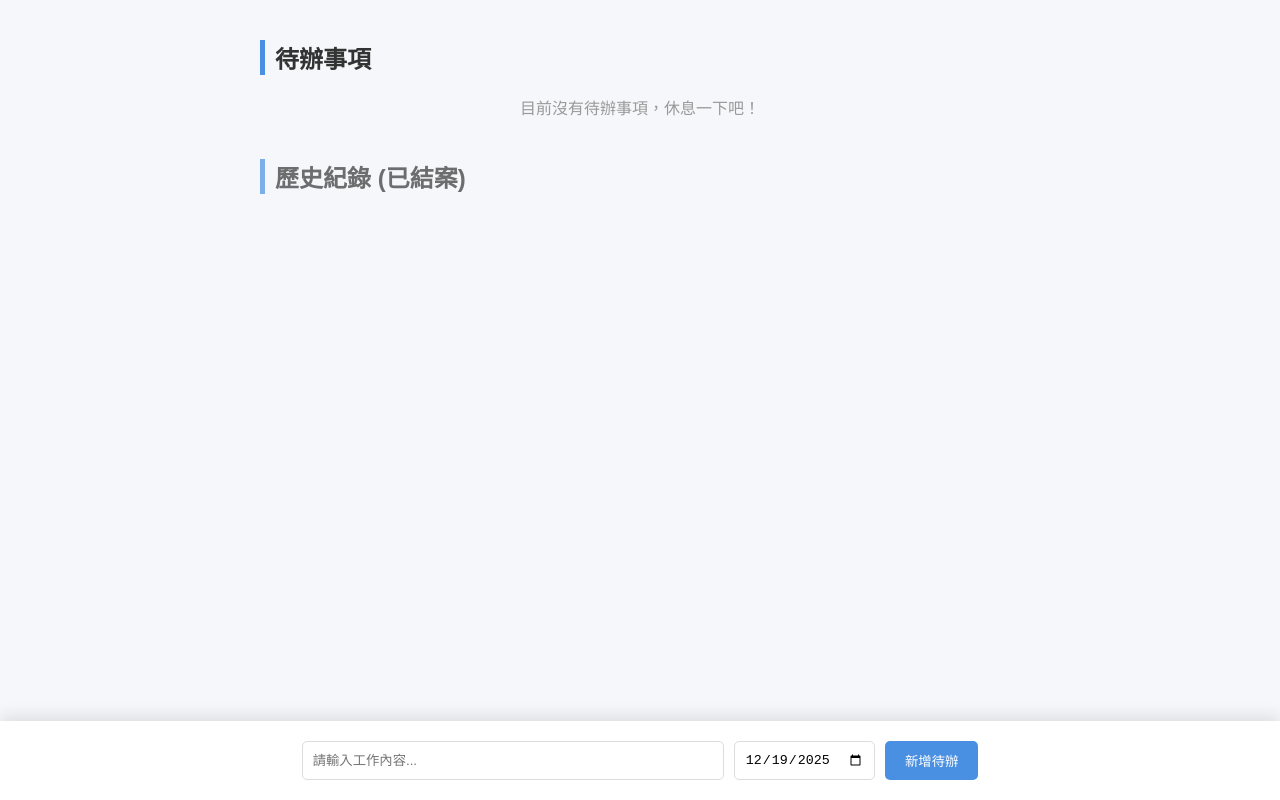
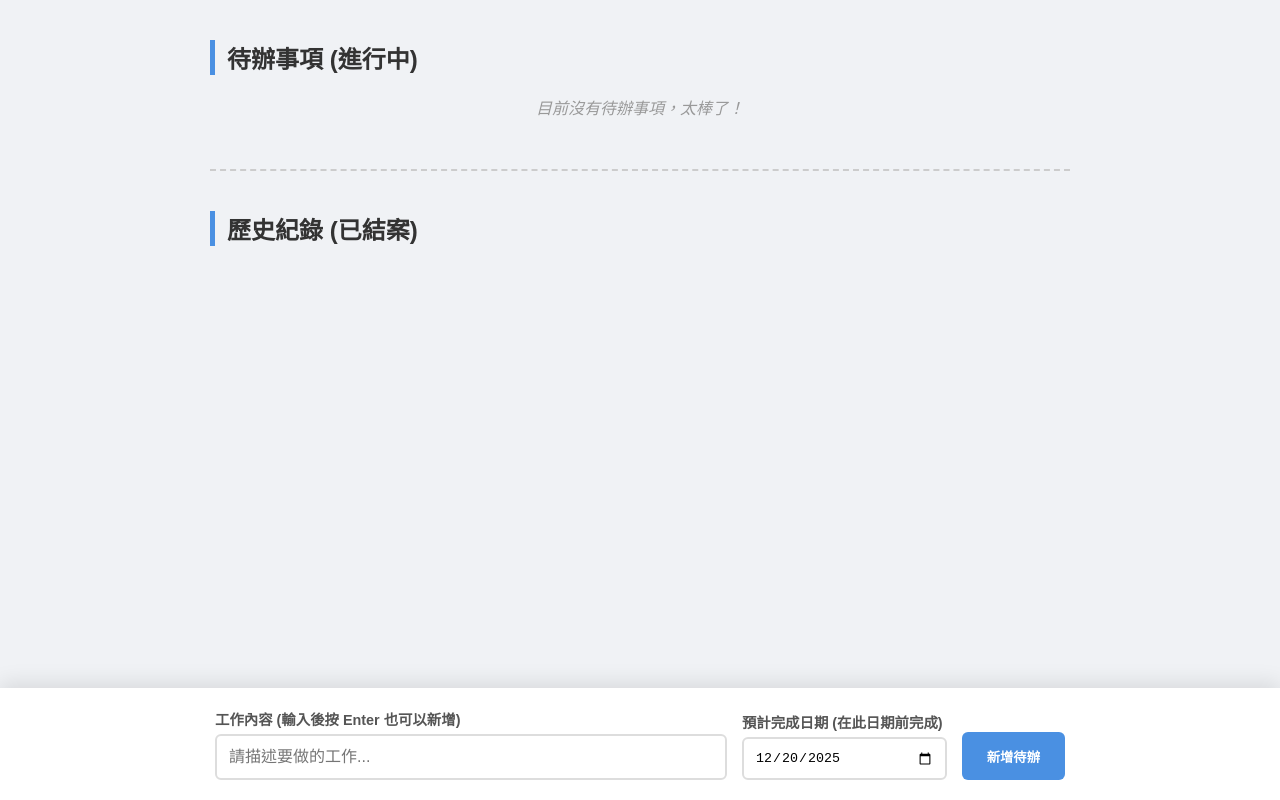
Before and after one commit to issac-sjps/ToDoList, a plain HTML site: page index.html in a window 1280 px wide. Drawn offline with Linux system fonts and the light colour scheme.

Commit message:
Update index.html

```diff
--- a/index.html
+++ b/index.html
@@ -3,13 +3,14 @@
 <head>
     <meta charset="UTF-8">
     <meta name="viewport" content="width=device-width, initial-scale=1.0">
-    <title>我的工作待辦清單</title>
+    <title>工作待辦管理系統</title>
     <style>
         :root {
             --primary-color: #4a90e2;
             --success-color: #27ae60;
-            --bg-color: #f5f7fa;
+            --bg-color: #f0f2f5;
             --text-color: #333;
+            --gray-text: #777;
         }
 
         body {
@@ -21,75 +22,112 @@
             height: 100vh;
         }
 
-        /* 主容器：讓清單區域可以捲動 */
         .container {
             flex: 1;
             overflow-y: auto;
             padding: 20px;
-            max-width: 800px;
+            max-width: 900px;
             margin: 0 auto;
             width: 100%;
             box-sizing: border-box;
-            padding-bottom: 120px; /* 為底部輸入區預留空間 */
+            padding-bottom: 160px; /* 增加底部空間 */
         }
 
-        h2 { color: var(--text-color); border-left: 5px solid var(--primary-color); padding-left: 10px; }
+        h2 { color: var(--text-color); border-left: 5px solid var(--primary-color); padding-left: 12px; margin-bottom: 20px; }
 
         .task-card {
             background: white;
-            padding: 15px;
-            border-radius: 8px;
-            margin-bottom: 10px;
-            box-shadow: 0 2px 5px rgba(0,0,0,0.1);
+            padding: 18px;
+            border-radius: 10px;
+            margin-bottom: 15px;
+            box-shadow: 0 3px 10px rgba(0,0,0,0.08);
             display: flex;
             justify-content: space-between;
             align-items: center;
-            transition: transform 0.2s;
         }
 
-        .task-info { display: flex; flex-direction: column; }
-        .task-title { font-weight: bold; font-size: 1.1rem; margin-bottom: 5px; }
-        .task-date { font-size: 0.85rem; color: #666; }
+        .task-info { display: flex; flex-direction: column; gap: 5px; }
+        .task-title { font-weight: bold; font-size: 1.2rem; color: #2c3e50; }
+        .task-meta { font-size: 0.85rem; color: var(--gray-text); display: flex; gap: 15px; }
+        .deadline-tag { color: #d35400; font-weight: bold; }
 
         .btn-done {
             background-color: var(--success-color);
             color: white;
             border: none;
-            padding: 8px 15px;
-            border-radius: 5px;
+            padding: 10px 20px;
+            border-radius: 6px;
             cursor: pointer;
             font-weight: bold;
+            transition: background 0.3s;
         }
+        .btn-done:hover { background-color: #219150; }
 
-        .history-section { margin-top: 40px; opacity: 0.7; }
-        .history-card { background: #e0e0e0; text-decoration: line-through; color: #777; }
+        .history-section { margin-top: 50px; border-top: 2px dashed #ccc; padding-top: 20px; }
+        .history-card { background: #f9f9f9; border: 1px solid #ddd; opacity: 0.8; }
+        .history-card .task-title { text-decoration: line-through; color: #888; }
 
-        /* 底部輸入區域 */
-        .input-area {
+        /* 底部輸入區域 - 優化寬度 */
+        .input-area-container {
             position: fixed;
             bottom: 0;
             left: 0;
             right: 0;
             background: white;
-            padding: 20px;
-            box-shadow: 0 -5px 15px rgba(0,0,0,0.1);
+            padding: 20px 0;
+            box-shadow: 0 -5px 20px rgba(0,0,0,0.1);
             display: flex;
             justify-content: center;
-            gap: 10px;
         }
 
-        input[type="text"] { flex: 1; max-width: 400px; padding: 10px; border: 1px solid #ddd; border-radius: 5px; }
-        input[type="date"] { padding: 10px; border: 1px solid #ddd; border-radius: 5px; }
-        .btn-add { background-color: var(--primary-color); color: white; border: none; padding: 10px 20px; border-radius: 5px; cursor: pointer; }
+        .input-form {
+            width: 90%;
+            max-width: 850px;
+            display: flex;
+            flex-wrap: wrap;
+            gap: 15px;
+            align-items: flex-end;
+        }
 
-        .empty-msg { text-align: center; color: #999; margin-top: 20px; }
+        .input-group { display: flex; flex-direction: column; gap: 5px; }
+
+        /* 文字輸入框寬度加大 */
+        .group-title { flex: 2; min-width: 300px; }
+        .group-date { flex: 0.8; min-width: 150px; }
+
+        label { font-size: 0.9rem; font-weight: bold; color: #555; }
+
+        input[type="text"] {
+            padding: 12px;
+            border: 2px solid #ddd;
+            border-radius: 6px;
+            font-size: 1rem;
+            outline: none;
+        }
+        input[type="text"]:focus { border-color: var(--primary-color); }
+
+        input[type="date"] { padding: 11px; border: 2px solid #ddd; border-radius: 6px; }
+
+        .btn-add {
+            background-color: var(--primary-color);
+            color: white;
+            border: none;
+            padding: 12px 25px;
+            border-radius: 6px;
+            cursor: pointer;
+            font-weight: bold;
+            height: 48px;
+        }
+        .btn-add:hover { background-color: #357abd; }
+
+        .empty-msg { text-align: center; color: #999; margin-top: 20px; font-style: italic; }
     </style>
 </head>
 <body>
 
 <div class="container" id="app">
     <section>
-        <h2>待辦事項</h2>
+        <h2>待辦事項 (進行中)</h2>
         <div id="pendingTasks"></div>
     </section>
 
@@ -99,17 +137,27 @@
     </section>
 </div>
 
-<div class="input-area">
-    <input type="text" id="taskTitle" placeholder="請輸入工作內容...">
-    <input type="date" id="taskDate">
-    <button class="btn-add" onclick="addTask()">新增待辦</button>
+<div class="input-area-container">
+    <div class="input-form">
+        <div class="input-group group-title">
+            <label for="taskTitle">工作內容 (輸入後按 Enter 也可以新增)</label>
+            <input type="text" id="taskTitle" placeholder="請描述要做的工作...">
+        </div>
+        <div class="input-group group-date">
+            <label for="taskDate">預計完成日期 (在此日期前完成)</label>
+            <input type="date" id="taskDate">
+        </div>
+        <button class="btn-add" onclick="addTask()">新增待辦</button>
+    </div>
 </div>
 
 <script>
     let tasks = JSON.parse(localStorage.getItem('myTasks')) || [];
 
-    // 初始化：設定日期選擇器預設為今天
-    document.getElementById('taskDate').valueAsDate = new Date();
+    // 初始化日期：預設為明天
+    const tomorrow = new Date();
+    tomorrow.setDate(tomorrow.getDate() + 1);
+    document.getElementById('taskDate').valueAsDate = tomorrow;
 
     function render() {
         const pendingContainer = document.getElementById('pendingTasks');
@@ -121,14 +169,19 @@
         const pendingList = tasks.filter(t => !t.completed);
         const historyList = tasks.filter(t => t.completed);
 
-        if (pendingList.length === 0) pendingContainer.innerHTML = '<p class="empty-msg">目前沒有待辦事項，休息一下吧！</p>';
+        if (pendingList.length === 0) {
+            pendingContainer.innerHTML = '<p class="empty-msg">目前沒有待辦事項，太棒了！</p>';
+        }
 
         pendingList.forEach(task => {
             pendingContainer.innerHTML += `
                 <div class="task-card">
                     <div class="task-info">
                         <span class="task-title">${task.title}</span>
-                        <span class="task-date">截止日期: ${task.date}</span>
+                        <div class="task-meta">
+                            <span>🕒 登錄日期: ${task.createdDate}</span>
+                            <span class="deadline-tag">📅 預計完成日期: ${task.deadline} 前</span>
+                        </div>
                     </div>
                     <button class="btn-done" onclick="completeTask(${task.id})">結案</button>
                 </div>
@@ -140,9 +193,12 @@
                 <div class="task-card history-card">
                     <div class="task-info">
                         <span class="task-title">${task.title}</span>
-                        <span class="task-date">完成於: ${task.date}</span>
+                        <div class="task-meta">
+                            <span>登錄: ${task.createdDate}</span>
+                            <span>完成: ${new Date().toLocaleDateString()}</span>
+                        </div>
                     </div>
-                    <span style="font-size: 0.8rem;">已存檔</span>
+                    <span style="color: #27ae60; font-weight: bold;">✓ 已完成</span>
                 </div>
             `;
         });
@@ -159,18 +215,19 @@
             return;
         }
 
+        const today = new Date();
         const newTask = {
             id: Date.now(),
             title: titleInput.value,
-            date: dateInput.value,
+            deadline: dateInput.value,
+            createdDate: today.toLocaleDateString(), // 紀錄登錄當天的日期
             completed: false
         };
 
-        tasks.push(newTask);
+        tasks.unshift(newTask); // 新增的排在最上面
         titleInput.value = '';
         render();
 
-        // 自動捲動到最上方看新任務
         window.scrollTo({ top: 0, behavior: 'smooth' });
     }
 
@@ -182,7 +239,6 @@
         }
     }
 
-    // 監聽 Enter 鍵
     document.getElementById('taskTitle').addEventListener('keypress', function (e) {
         if (e.key === 'Enter') addTask();
     });
```
